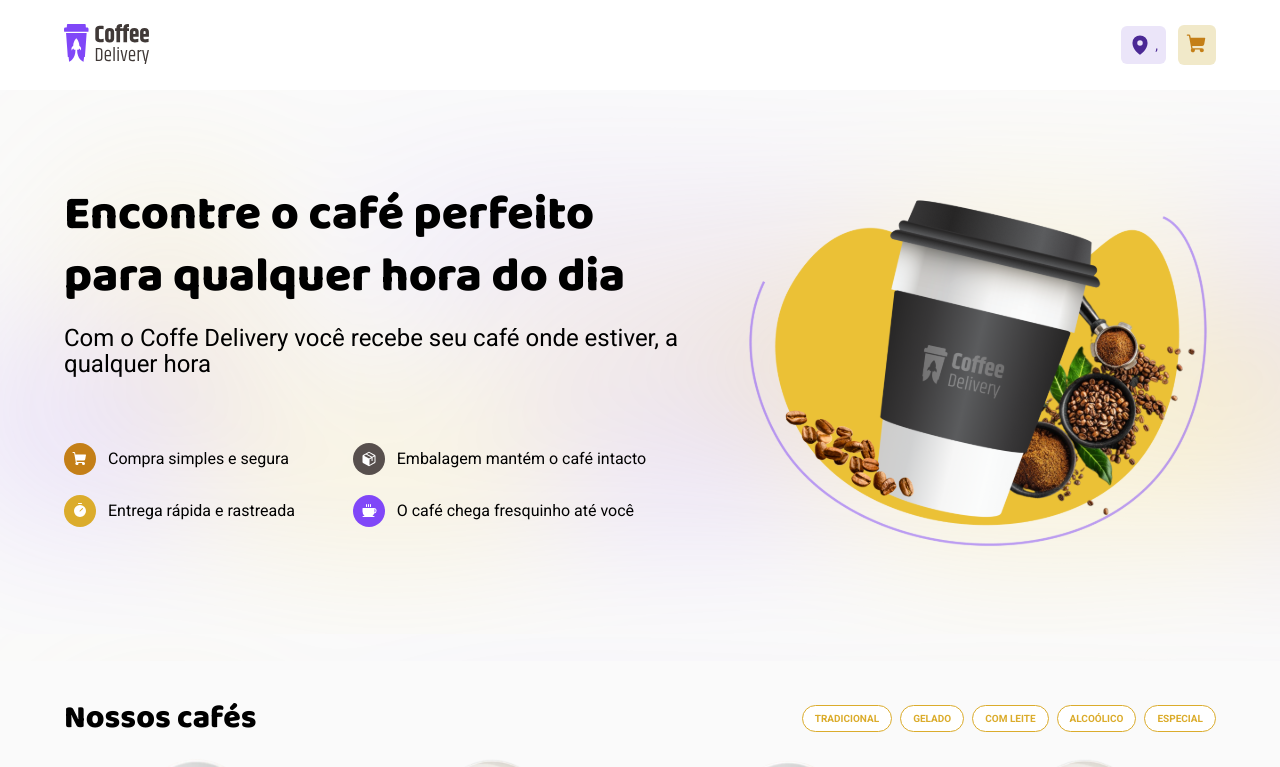
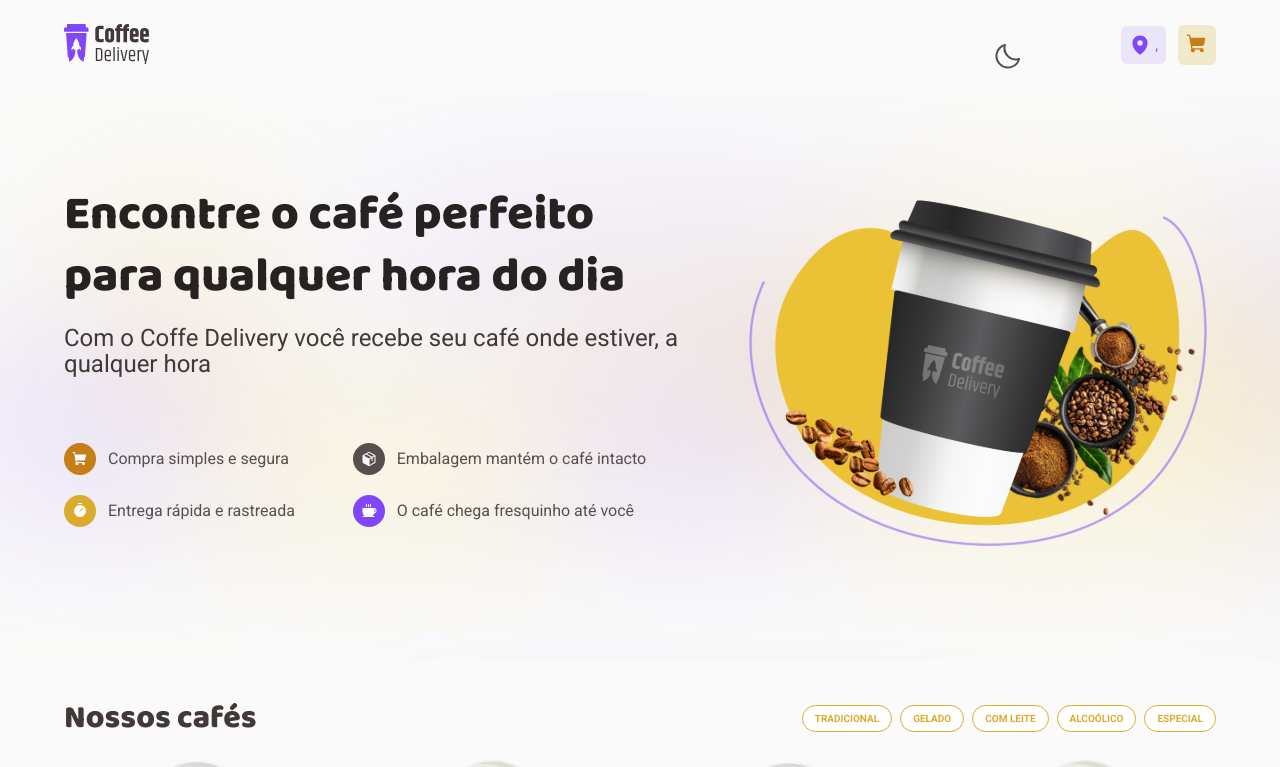
Before and after one commit to Joaosam/coffee-delivery, a React (Vite) app: page / in a window 1280 px wide. Shown: the top 767 px of the page. Built offline with nearby package versions, Linux system fonts and the light colour scheme; no server answers.

Commit message:
Builded theme change and infos from storage

```diff
--- a/src/App.tsx
+++ b/src/App.tsx
@@ -5,12 +5,32 @@ import { GlobalStyle } from "./styles/global";
 import { themeDefault } from "./styles/themes/default";
 import { ToastContainer } from "react-toastify";
 import "react-toastify/dist/ReactToastify.min.css";
+import { themeDark } from "./styles/themes/dark";
+import { useState } from "react";
+import { ThemeSwitcherContainer } from "./styles/themes/ThemeSwitcher/styled";
+import { ThemeSwitcher } from "./styles/themes/ThemeSwitcher";
 
 export function App() {
+  function loadThemeFromStorage() {
+    const themeStorage = localStorage.getItem("@Coffee-Delivery:DefaultTheme");
+    return themeStorage ? JSON.parse(themeStorage) : true;
+  }
+  const [theme, setTheme] = useState(loadThemeFromStorage());
+
+  function handleThemeChange() {
+    setTheme(!theme);
+    localStorage.setItem(
+      "@Coffee-Delivery:DefaultTheme",
+      JSON.stringify(!theme)
+    );
+  }
   return (
-    <ThemeProvider theme={themeDefault}>
+    <ThemeProvider theme={theme ? themeDefault : themeDark}>
       <GlobalStyle />
-      <BuyContextProvider>
+      <ThemeSwitcherContainer onClick={handleThemeChange}>
+        <ThemeSwitcher iconTheme={theme} />
+      </ThemeSwitcherContainer>
+      <BuyContextProvider theme={theme} onSetTheme={setTheme}>
         <Router />
       </BuyContextProvider>
       <ToastContainer />
--- a/src/components/Checkout/index.tsx
+++ b/src/components/Checkout/index.tsx
@@ -44,7 +44,7 @@ export function Checkout() {
     reset,
     formState: { errors },
   } = formAdress;
-  const { totalProducts, setTotalProducts } = useContext(BuyContext);
+  const { totalProducts, setTotalProducts, theme } = useContext(BuyContext);
   const isMethodPaymentError = errors?.methodPayment?.message;
   const isCepError = errors?.cep;
   const isNumberError = errors?.number;
@@ -70,11 +70,12 @@ export function Checkout() {
 
   const toastOptions: ToastOptions = {
     style: { fontSize: "1.4rem" },
-    theme: "light",
+    theme: theme ? "light" : "dark",
     autoClose: 2000,
   };
   const toastOptionsWarning: ToastOptions = {
     style: { fontSize: "1.4rem" },
+    theme: theme ? "light" : "dark",
     progressStyle: { background: "#c47f17" },
     icon: <Warning weight="fill" size={22} color="#c47f17" />,
     autoClose: 2000,
--- a/src/components/Header/components/GetLocalization/index.tsx
+++ b/src/components/Header/components/GetLocalization/index.tsx
@@ -16,7 +16,9 @@ export function GetLocalization() {
     currentIP,
     ipCity,
     ipRegion,
+    theme,
   } = useContext(BuyContext);
+
   useEffect(() => {
     axios.get(`https://api.ipify.org?format=json`).then((response) => {
       setCurrentIP(response.data.ip);
@@ -32,8 +34,9 @@ export function GetLocalization() {
             setIpRegion(response.data.region);
             toast.success("Localização detectada com sucesso!", {
               style: { fontSize: "1.4rem" },
-              progressStyle: { background: "#4b2995" },
-              icon: <CheckCircle weight="fill" size={22} color="#4b2995" />,
+              theme: theme ? "light" : "dark",
+              progressStyle: { background: "#8047f8" },
+              icon: <CheckCircle weight="fill" size={22} color="#8047f8" />,
               autoClose: 2000,
             });
           } else {
@@ -41,6 +44,7 @@ export function GetLocalization() {
             setIpRegion("SP");
             toast.error("Erro ao detectar localização!", {
               style: { fontSize: "1.4rem" },
+              theme: !theme ? "light" : "dark",
               autoClose: 2000,
             });
           }
--- a/src/components/Header/components/GetLocalization/styled.ts
+++ b/src/components/Header/components/GetLocalization/styled.ts
@@ -7,6 +7,6 @@ export const Location = styled.div`
   padding: 0.8rem;
   border-radius: 6px;
   background-color: ${(props) => props.theme["purple-light"]};
-  color: ${(props) => props.theme["purple-dark"]};
+  color: ${(props) => props.theme["purple"]};
   font-size: 1.4rem;
 `;
--- a/src/components/Header/style.ts
+++ b/src/components/Header/style.ts
@@ -3,7 +3,6 @@ import styled from "styled-components";
 export const HeaderContainer = styled.header`
   padding: 2.4rem 6.4rem;
   width: 100%;
-  background: ${(props) => props.theme["white"]};
 `;
 
 export const NavBar = styled.nav`
--- a/src/components/Home/components/CoffeList/styled.ts
+++ b/src/components/Home/components/CoffeList/styled.ts
@@ -19,6 +19,7 @@ export const Title = styled.div`
     font-family: "Baloo 2", cursive;
     font-weight: 800;
     font-size: 3.2rem;
+    color: ${(props) => props.theme["base-subtitle"]};
   }
 `;
 
@@ -104,6 +105,7 @@ export const ContainerDescription = styled.div`
     font-weight: 700;
     font-size: 2rem;
     margin-bottom: 0.8rem;
+    color: ${(props) => props.theme["base-subtitle"]};
   }
 
   .description {
--- a/src/components/Home/components/Intro/style.ts
+++ b/src/components/Home/components/Intro/style.ts
@@ -22,6 +22,7 @@ export const ContainerDescrition = styled.div`
     font-weight: 800;
     line-height: 6.24rem;
     margin-bottom: 1.6rem;
+    color: ${(props) => props.theme["base-title"]};
   }
 
   h3 {
@@ -29,6 +30,7 @@ export const ContainerDescrition = styled.div`
     line-height: 2.6rem;
     font-weight: 400;
     margin-bottom: 6.6rem;
+    color: ${(props) => props.theme["base-subtitle"]};
   }
 `;
 
@@ -61,6 +63,7 @@ export const DetailsDescription = styled.div`
     display: flex;
     align-items: center;
     gap: 1.2rem;
+    color: ${(props) => props.theme["base-text"]};
   }
 
   span {
--- a/src/components/InputNumberCoffee/styled.ts
+++ b/src/components/InputNumberCoffee/styled.ts
@@ -11,6 +11,7 @@ export const Wrapper = styled.div`
   max-width: 7.2rem;
 
   input {
+    color: ${(props) => props.theme["base-text"]};
     text-align: center;
     border: none;
     background-color: transparent;
--- a/src/contexts/BuyContext.tsx
+++ b/src/contexts/BuyContext.tsx
@@ -1,4 +1,10 @@
-import { createContext, ReactNode, useCallback, useState } from "react";
+import {
+  createContext,
+  ReactNode,
+  useCallback,
+  useEffect,
+  useState,
+} from "react";
 import data from ".././components/Home/data.json";
 
 interface BuyContextData {
@@ -8,12 +14,14 @@ interface BuyContextData {
   ipCity: string;
   ipRegion: string;
   loading: boolean;
+  theme: boolean;
   methodPaymentSelected: boolean;
   setTotalProducts: (coffee: Coffee[]) => void;
   setCurrentIP: (ip: string) => void;
   setIpCity: (city: string) => void;
   setIpRegion: (region: string) => void;
   setLoading: (loading: boolean) => void;
+  onSetTheme: (theme: boolean) => void;
   setMethodPaymentSelected: (selected: boolean) => void;
   handleAddProductToCart: (
     currentId: number,
@@ -34,10 +42,26 @@ interface Coffee {
   quantity: number;
 }
 
+interface BuyContextProviderProps {
+  children: ReactNode;
+  theme: boolean;
+  onSetTheme: (theme: boolean) => void;
+}
+
 export const BuyContext = createContext({} as BuyContextData);
 
-export function BuyContextProvider({ children }: { children: ReactNode }) {
-  const [totalProducts, setTotalProducts] = useState<Coffee[]>([]);
+export function BuyContextProvider({
+  children,
+  theme,
+  onSetTheme,
+}: BuyContextProviderProps) {
+  function loadProductsFromStorage() {
+    const productsStorage = localStorage.getItem("@Coffee-Delivery:Products");
+    return productsStorage && JSON.parse(productsStorage);
+  }
+  const [totalProducts, setTotalProducts] = useState<Coffee[]>(
+    loadProductsFromStorage() || []
+  );
   const isIdInTheProducts = totalProducts.map((item) => item.id);
 
   const [methodPaymentSelected, setMethodPaymentSelected] = useState(false);
@@ -46,6 +70,18 @@ export function BuyContextProvider({ children }: { children: ReactNode }) {
   const [ipCity, setIpCity] = useState("");
   const [ipRegion, setIpRegion] = useState("");
   const [loading, setLoading] = useState(false);
+
+  useEffect(() => {
+    localStorage.setItem(
+      "@Coffee-Delivery:Products",
+      JSON.stringify(totalProducts)
+    );
+  }, [totalProducts]);
+
+  useEffect(() => {
+    const themeStorage = localStorage.getItem("@Coffee-Delivery:DefaultTheme");
+    themeStorage && onSetTheme(JSON.parse(themeStorage));
+  }, []);
 
   const handleAddProductToCart = useCallback(
     (
@@ -135,12 +171,14 @@ export function BuyContextProvider({ children }: { children: ReactNode }) {
         ipCity,
         ipRegion,
         loading,
+        theme,
         methodPaymentSelected,
         setTotalProducts,
         setCurrentIP,
         setIpCity,
         setIpRegion,
         setLoading,
+        onSetTheme,
         setMethodPaymentSelected,
         handleAddProductToCart,
         handleDecreasesCartProducts,
--- /dev/null
+++ b/src/styles/themes/ThemeSwitcher/index.tsx
@@ -0,0 +1,13 @@
+import { Moon, Sun } from "phosphor-react";
+
+interface IconThemeProps {
+  iconTheme: boolean;
+}
+
+export function ThemeSwitcher({ iconTheme }: IconThemeProps) {
+  return iconTheme ? (
+    <Moon size={32} data-testid="moon" />
+  ) : (
+    <Sun size={32} data-testid="sun" />
+  );
+}
--- /dev/null
+++ b/src/styles/themes/ThemeSwitcher/styled.ts
@@ -0,0 +1,21 @@
+import styled from "styled-components";
+
+export const ThemeSwitcherContainer = styled.div`
+  position: absolute;
+  top: 5%;
+  right: 20%;
+  z-index: 1000;
+  color: ${(props) => props.theme["base-text"]};
+  cursor: pointer;
+
+  @media (max-width: 1024px) {
+    position: absolute;
+    top: 15%;
+    right: 4rem;
+    z-index: 10;
+  }
+
+  @media (min-width: 1440px) {
+    top: 2.5%;
+  }
+`;
--- /dev/null
+++ b/src/styles/themes/dark.ts
@@ -0,0 +1,19 @@
+export const themeDark = {
+  "yellow-dark": "#c47f17",
+  yellow: "#dbac2c",
+  "yellow-light": "#f1e9c9",
+  "purple-dark": "#4b2995",
+  purple: "#4b2995",
+  "purple-light": "#a179fd",
+  "base-title": "#c8c8c8",
+  "base-subtitle": "#c9c9c9",
+  "base-text": "#c4c4c4",
+  "base-label": "#8d8686",
+  "base-hover": "#111111",
+  "base-button": "#191919",
+  "base-input": "#111111",
+  "base-card": "#212121",
+  background: "#121212",
+  white: "#fff",
+  red: "#ef3e39",
+};
```
